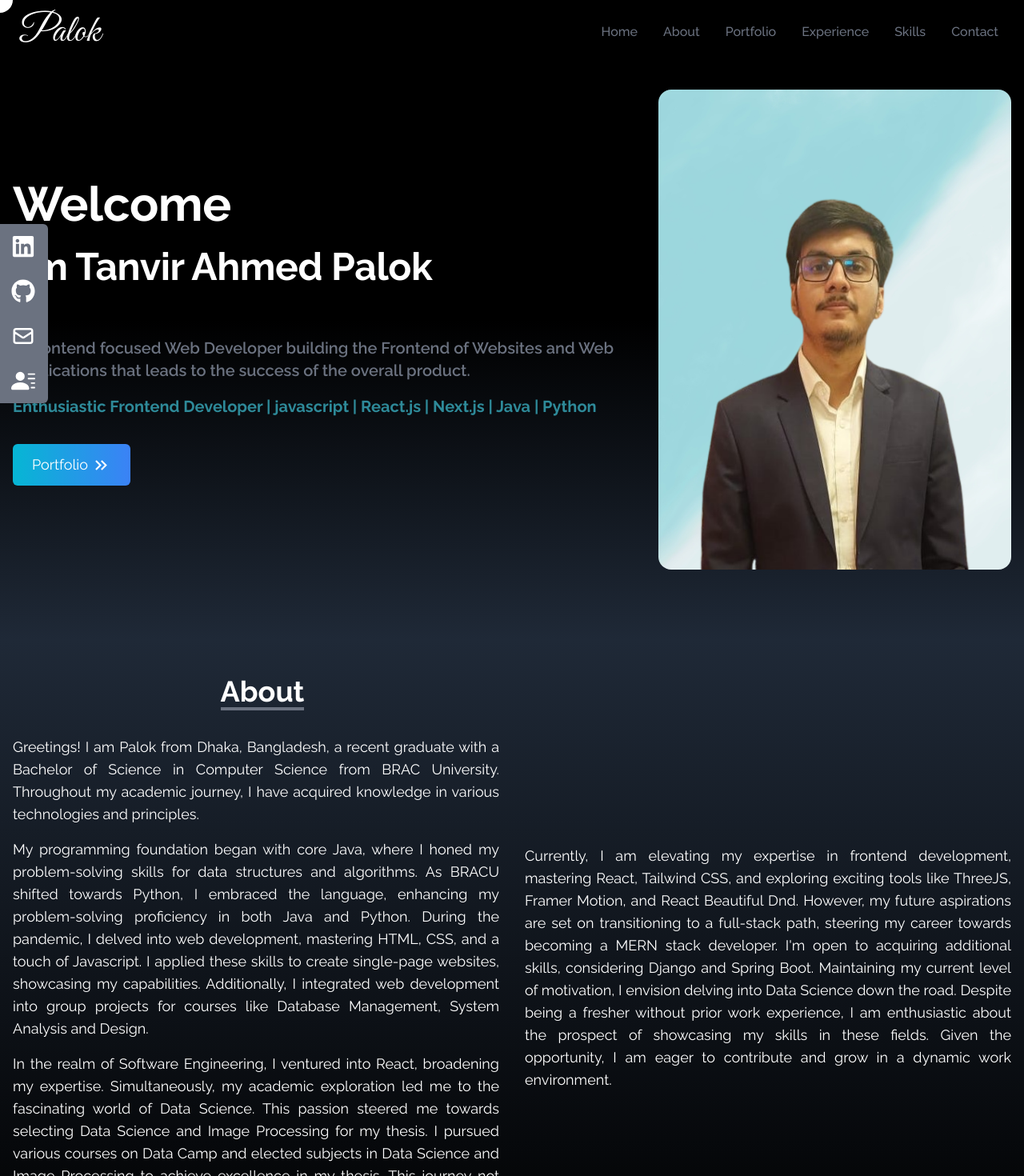
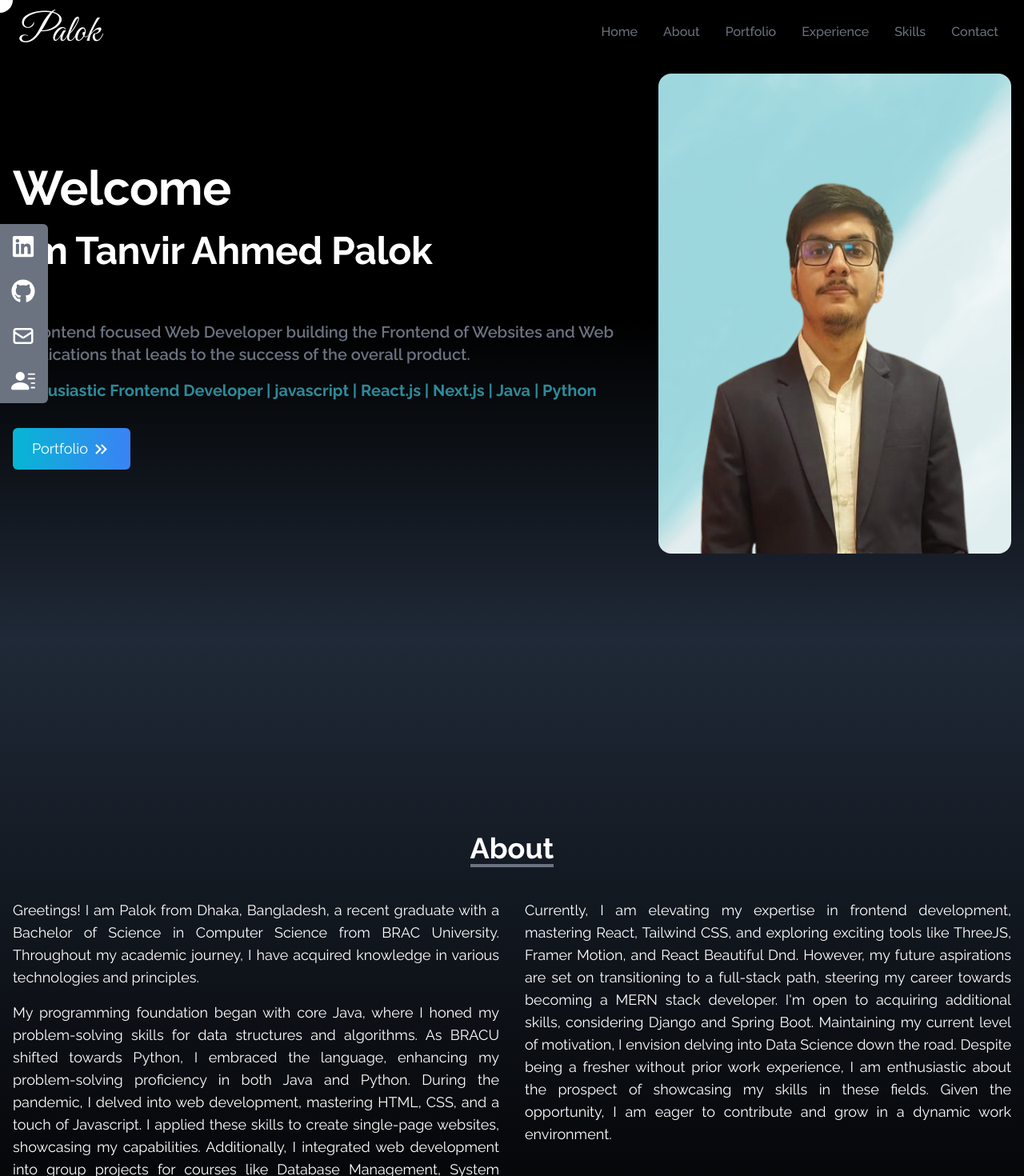
Before and after one commit to tanvir193palok/Portfolio_Website, a React (Create React App) app: page / in a window 1280 px wide. Shown: the top 1470 px of the page at 80% size. Built offline with nearby package versions, Linux system fonts and the light colour scheme; no server answers.

Commit message:
Updated design for about, contact section

```diff
--- a/src/components/About.jsx
+++ b/src/components/About.jsx
@@ -24,6 +24,15 @@ const About = () => {
         name="about"
         className="w-full pt-20 md:pt-60 pb-10 md:pb-64 h-full md:h-screen bg-gradient-to-b from-gray-800 to-black text-white"
       >
+        <div>
+          <motion.div
+            className="flex justify-center"
+            variants={textVariants}
+          >
+            <p className="text-2xl md:text-4xl leading-tight font-bold border-b-4 border-gray-500">
+              About
+            </p>
+          </motion.div>
           <motion.div
             variants={textVariants}
             initial="hidden"
@@ -34,18 +43,13 @@ const About = () => {
           >
             <motion.div
               variants={textVariants}
-            className="flex flex-col justify-center h-full w-full"
+              className="flex flex-col justify-center h-full w-full py-4 md:py-6"
               onMouseEnter={mouseEnterHandler}
               onMouseLeave={mouseLeaveHandler}
             >
-            <motion.div className="flex justify-center " variants={textVariants}>
-              <p className="text-2xl md:text-4xl leading-tight font-bold border-b-4 border-gray-500">
-                About
-              </p>
-            </motion.div>
               <motion.p
                 variants={textVariants}
-              className="text-sm md:text-lg text-center md:text-justify max-w-[70ch] leading-normal md:pr-4 mt-8"
+                className="text-sm md:text-lg text-center md:text-justify max-w-[70ch] leading-normal md:pr-4"
               >
                 Greetings! I am Palok from Dhaka, Bangladesh, a recent graduate
                 with a Bachelor of Science in Computer Science from BRAC
@@ -59,12 +63,12 @@ const About = () => {
                 My programming foundation began with core Java, where I honed my
                 problem-solving skills for data structures and algorithms. As
                 BRACU shifted towards Python, I embraced the language, enhancing
-              my problem-solving proficiency in both Java and Python. During the
-              pandemic, I delved into web development, mastering HTML, CSS, and
-              a touch of Javascript. I applied these skills to create
-              single-page websites, showcasing my capabilities. Additionally, I
-              integrated web development into group projects for courses like
-              Database Management, System Analysis and Design.
+                my problem-solving proficiency in both Java and Python. During
+                the pandemic, I delved into web development, mastering HTML,
+                CSS, and a touch of Javascript. I applied these skills to create
+                single-page websites, showcasing my capabilities. Additionally,
+                I integrated web development into group projects for courses
+                like Database Management, System Analysis and Design.
               </motion.p>
               <motion.p
                 variants={textVariants}
@@ -73,16 +77,19 @@ const About = () => {
                 In the realm of Software Engineering, I ventured into React,
                 broadening my expertise. Simultaneously, my academic exploration
                 led me to the fascinating world of Data Science. This passion
-              steered me towards selecting Data Science and Image Processing for
-              my thesis. I pursued various courses on Data Camp and elected
-              subjects in Data Science and Image Processing to achieve
+                steered me towards selecting Data Science and Image Processing
+                for my thesis. I pursued various courses on Data Camp and
+                elected subjects in Data Science and Image Processing to achieve
                 excellence in my thesis. This journey not only fueled my passion
                 but also served as a constant source of motivation and personal
                 growth.
                 <br />
               </motion.p>
             </motion.div>
-          <motion.div variants={textVariants} className="md:h-full md:w-full ">
+            <motion.div
+              variants={textVariants}
+              className="md:h-full md:w-full py-4 md:py-6"
+            >
               <motion.p
                 variants={textVariants}
                 onMouseEnter={mouseEnterHandler}
@@ -92,15 +99,15 @@ const About = () => {
                 Currently, I am elevating my expertise in frontend development,
                 mastering React, Tailwind CSS, and exploring exciting tools like
                 ThreeJS, Framer Motion, and React Beautiful Dnd. However, my
-              future aspirations are set on transitioning to a full-stack path,
-              steering my career towards becoming a MERN stack developer. I'm
-              open to acquiring additional skills, considering Django and Spring
-              Boot. Maintaining my current level of motivation, I envision
-              delving into Data Science down the road. Despite being a fresher
-              without prior work experience, I am enthusiastic about the
-              prospect of showcasing my skills in these fields. Given the
-              opportunity, I am eager to contribute and grow in a dynamic work
-              environment.
+                future aspirations are set on transitioning to a full-stack
+                path, steering my career towards becoming a MERN stack
+                developer. I'm open to acquiring additional skills, considering
+                Django and Spring Boot. Maintaining my current level of
+                motivation, I envision delving into Data Science down the road.
+                Despite being a fresher without prior work experience, I am
+                enthusiastic about the prospect of showcasing my skills in these
+                fields. Given the opportunity, I am eager to contribute and grow
+                in a dynamic work environment.
               </motion.p>
               <div className="h-[400px] md:h-[600px] md:w-full">
                 <CubeAnimation />
@@ -108,6 +115,7 @@ const About = () => {
             </motion.div>
           </motion.div>
         </div>
+      </div>
     </>
   );
 };
--- a/src/components/Contact.jsx
+++ b/src/components/Contact.jsx
@@ -30,24 +30,24 @@ const Contact = () => {
         ref={ref}
         className="flex flex-col p-4 justify-center max-w-screen-lg mx-auto h-full"
       >
-        <motion.div variants={contactVariants} className="pb-8">
+        <motion.div variants={contactVariants} className="flex justify-center">
           <motion.p
             variants={contactVariants}
             onMouseEnter={mouseEnterHandler}
             onMouseLeave={mouseLeaveHandler}
-            className="text-4xl  font-bold inline border-b-4 border-gray-500"
+            className="text-2xl md:text-4xl font-bold border-b-4 border-gray-500"
           >
             Contact
           </motion.p>
+        </motion.div>
         <motion.p
           onMouseEnter={mouseEnterHandler}
           onMouseLeave={mouseLeaveHandler}
           variants={contactVariants}
-            className="py-6 text-xl"
+          className="py-4 md:py-8 text-sm md:text-lg"
         >
           Submit the form below to get in touch with me
         </motion.p>
-        </motion.div>
 
         <motion.div
           variants={contactVariants}
--- a/src/components/Home.jsx
+++ b/src/components/Home.jsx
@@ -43,7 +43,7 @@ const Home = () => {
           variants={textVariants}
           initial="initial"
           animate="animate"
-          className="max-w-screen-xl mx-auto flex flex-col items-center justify-center h-full px-4 pt-10 md:flex-row"
+          className="max-w-screen-xl mx-auto flex flex-col items-center justify-center h-full px-4 py-4 md:py-10 md:flex-row"
         >
           <motion.div
             variants={textVariants}
--- a/src/components/Portfolio.jsx
+++ b/src/components/Portfolio.jsx
@@ -123,14 +123,14 @@ const Portfolio = () => {
         <p
           onMouseEnter={mouseEnterHandler}
           onMouseLeave={mouseLeaveHandler}
-          className="py-6 text-sm md:text-lg"
+          className="py-4 md:py-6 text-sm md:text-lg"
         >
           Check out some of my work.
         </p>
 
         <motion.div
           variants={portfolioVariants}
-          className="grid sm:grid-cols-2 md:grid-cols-3 gap-8 md:px-12 sm:px-0"
+          className="grid sm:grid-cols-2 md:grid-cols-3 gap-8 pt-4 md:pt-6 sm:px-0"
         >
           {portfolios.map(({ id, src, liveUrl, gitUrl }) => (
             <motion.div
```
Lines whose indentation alone changed are shown as unchanged.
